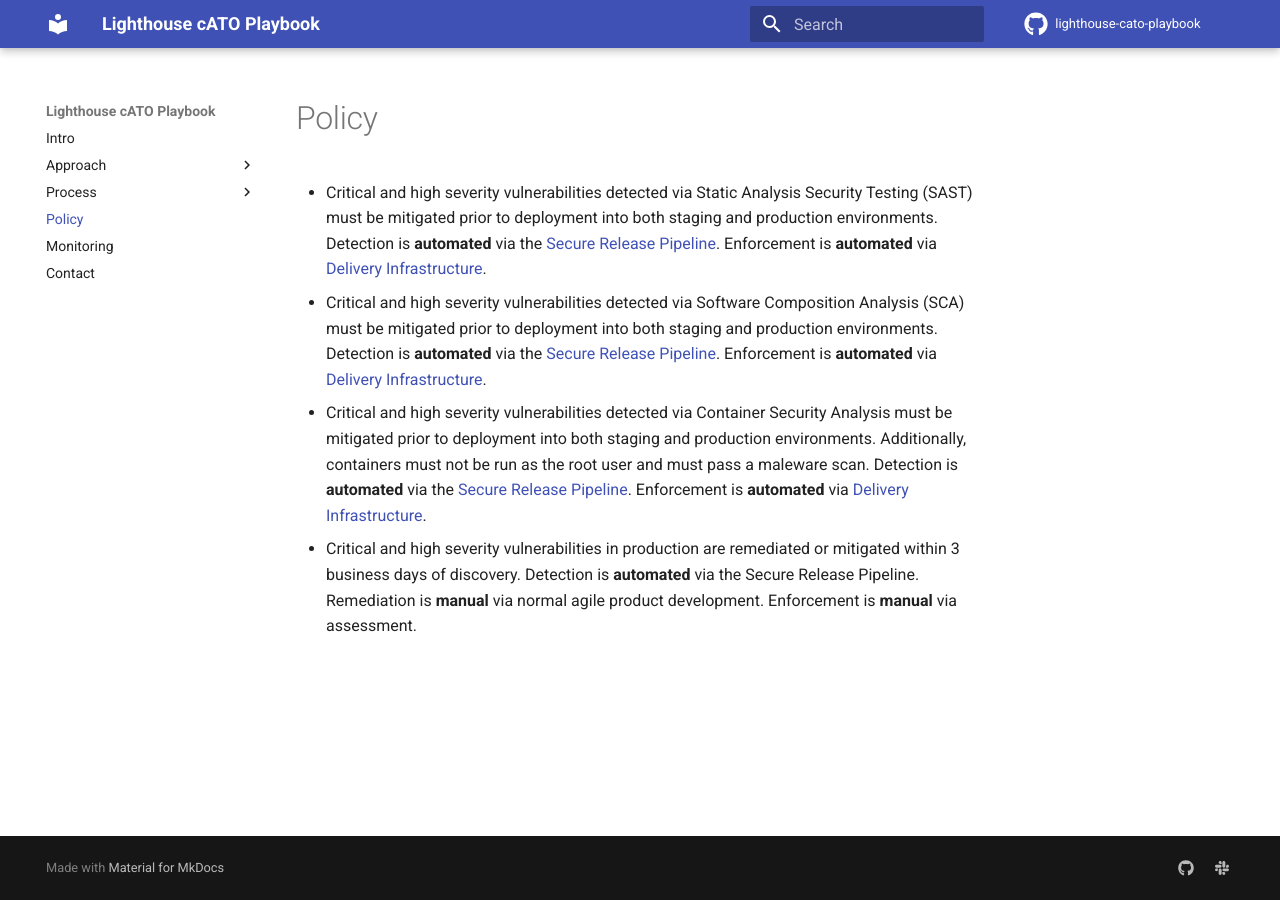
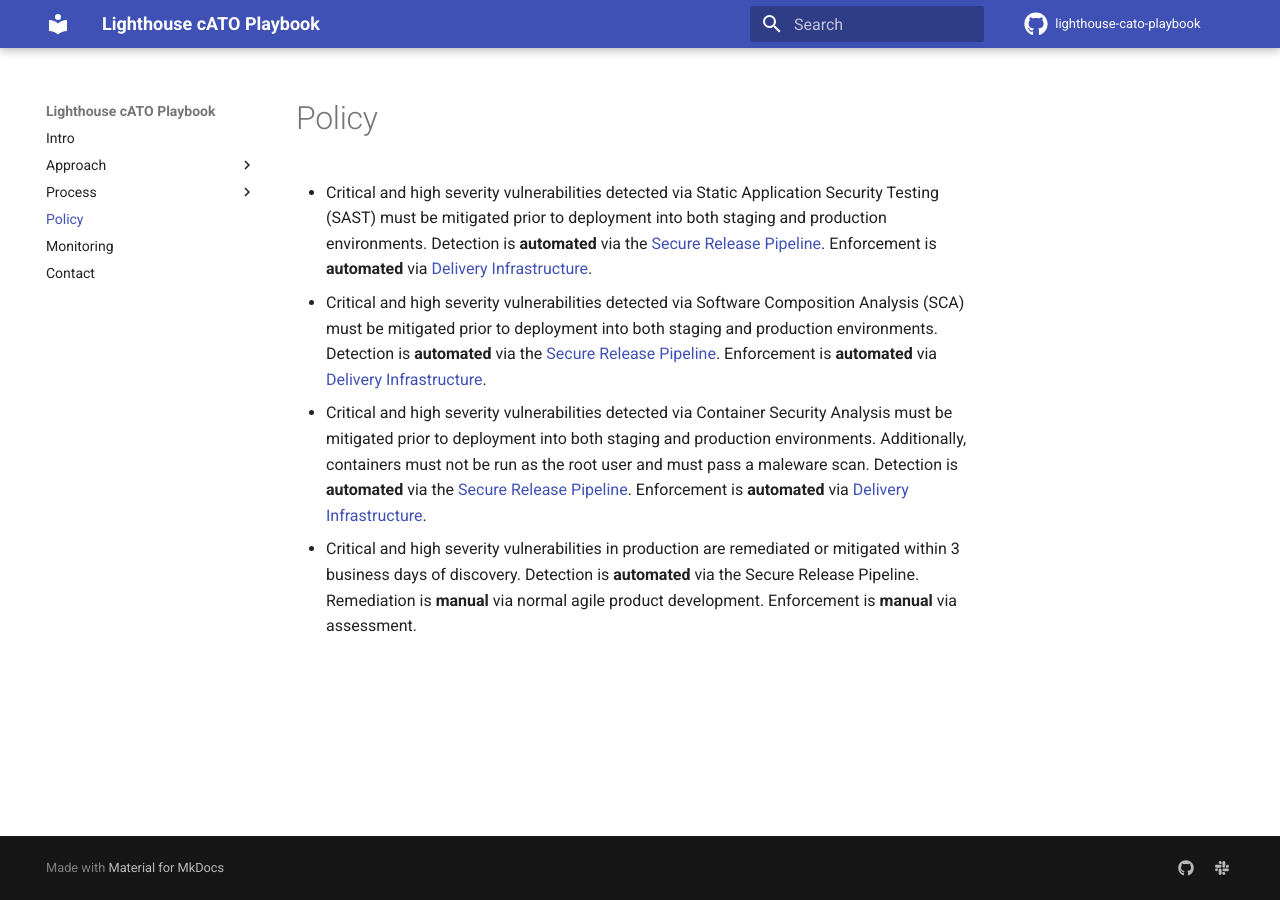
Before and after one commit to rise8-us/cato-playbook, an MkDocs documentation site: the page built from docs/policy.md, in a window 1280 px wide. Built offline with MkDocs 1.6.1 and Material for MkDocs 9.7.7, drawn with Linux system fonts in a browser that asks for light colours; comment, search, counter and statistics services are not loaded.

Commit message:
SAST fix

```diff
--- a/docs/policy.md
+++ b/docs/policy.md
@@ -1,6 +1,6 @@
 # Policy
 
-- Critical and high severity vulnerabilities detected via Static Analysis Security Testing (SAST) must be mitigated
+- Critical and high severity vulnerabilities detected via Static Application Security Testing (SAST) must be mitigated
 prior to deployment into both staging and production environments. Detection is **automated** via the
 [Secure Release Pipeline]((https://github.com/department-of-veterans-affairs/lighthouse-tornado)). Enforcement is
 **automated** via [Delivery Infrastructure](https://department-of-veterans-affairs.github.io/lighthouse-di-documentation/).
```
